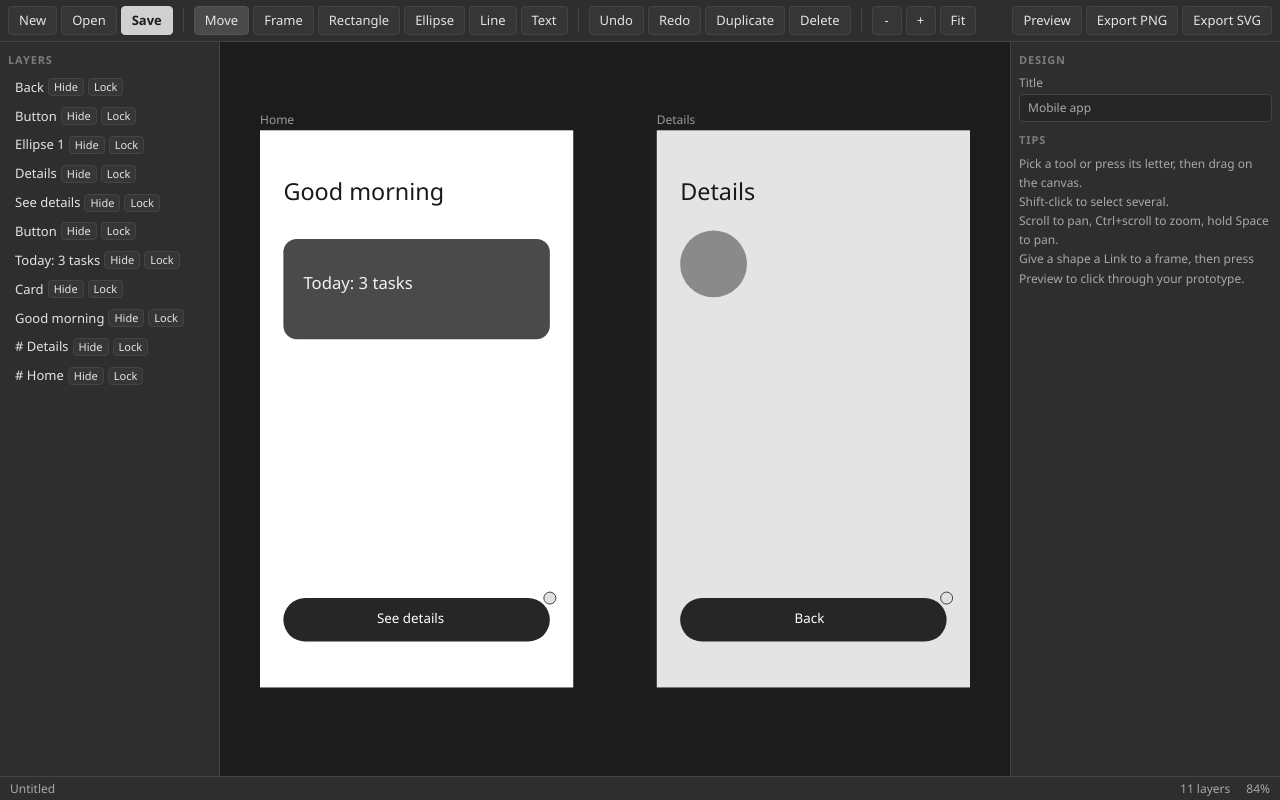
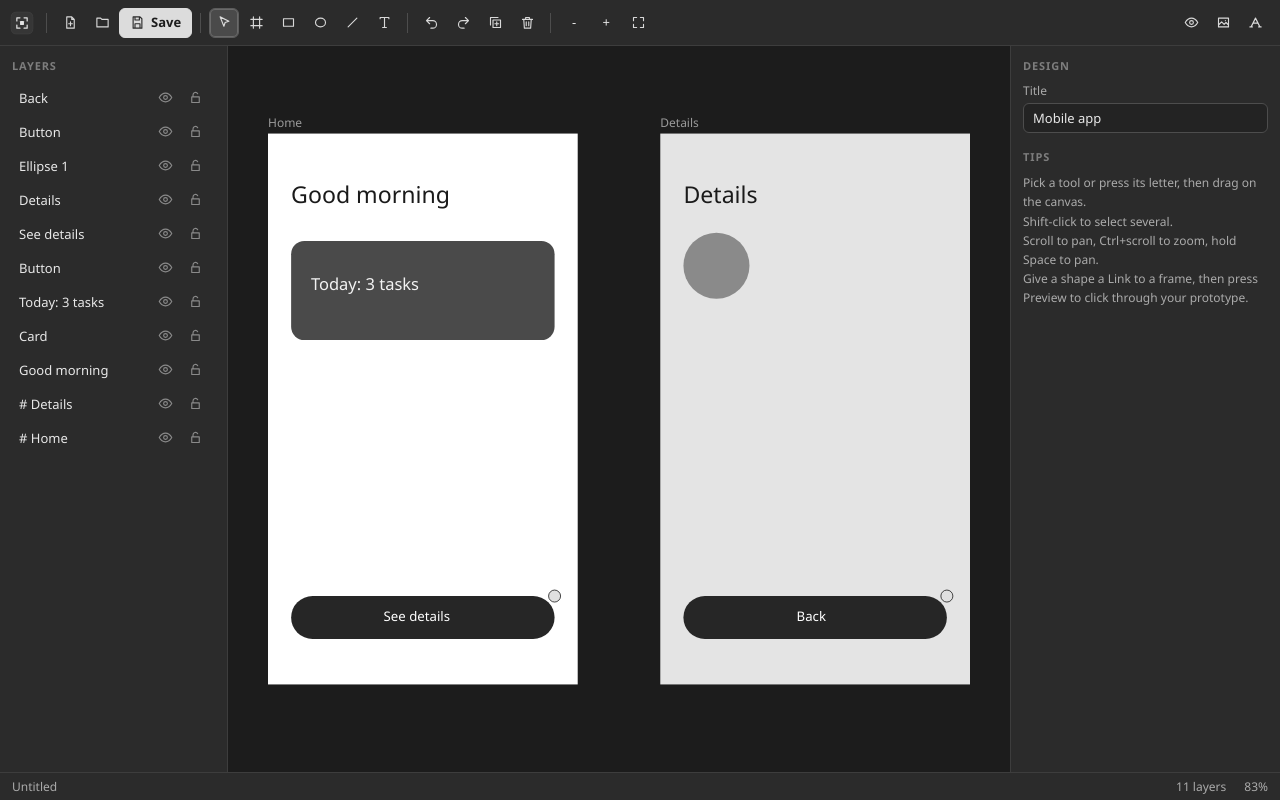
Before and after one commit to plawanpawin-byte/frameout, an Electron app: page renderer/index.html in a window 1280 px wide. Drawn offline with Linux system fonts and the light colour scheme.

Commit message:
Frameout 1.0.2: refreshed interface
Refreshed interface: line icons on every toolbar button, the app mark in the top bar, consistent control sizes and spacing, tidier side panels, and a toolbar that adapts to smaller windows. Also includes layout fixes and a fuller guide on the project page.

Co-Authored-By: Claude Opus 5.5 <noreply@anthropic.com>

```diff
--- a/package.json
+++ b/package.json
@@ -1,7 +1,7 @@
 {
   "name": "frameout",
   "productName": "Frameout",
-  "version": "1.0.1",
+  "version": "1.0.2",
   "description": "Design screens and clickable prototypes on an infinite canvas.",
   "main": "main.js",
   "author": "Lookout",
--- a/renderer/index.html
+++ b/renderer/index.html
@@ -10,6 +10,7 @@
 </head>
 <body>
 <div class="app" id="app"></div>
+<script src="kit.js"></script>
 <script src="app.js"></script>
 </body>
 </html>
--- /dev/null
+++ b/renderer/kit.js
@@ -0,0 +1,137 @@
+// Lookout UI kit: adds the app mark to the toolbar and monochrome line icons to buttons.
+// Purely visual. Buttons keep their text, so nothing else changes.
+(function () {
+  'use strict';
+  const NS = 'http://www.w3.org/2000/svg';
+  const P = {
+    plus: 'M12 5v14M5 12h14',
+    file: 'M14 3H6v18h12V7zM14 3v4h4M12 11v6M9 14h6',
+    folder: 'M3 7V5h6l2 2h10v12H3z',
+    save: 'M5 3h11l3 3v15H5zM8 3v5h7V3M8 21v-7h8v7',
+    saveas: 'M5 3h11l3 3v6M5 3v18h7M8 3v5h7V3M15 21l6-6-2-2-6 6v2z',
+    undo: 'M9 14L4 9l5-5M4 9h10a6 6 0 010 12h-3',
+    redo: 'M15 14l5-5-5-5M20 9H10a6 6 0 000 12h3',
+    trash: 'M4 7h16M10 11v6M14 11v6M6 7l1 14h10l1-14M9 7V4h6v3',
+    copy: 'M9 9h11v11H9zM5 15H4V4h11v1',
+    paste: 'M9 4h6v3H9zM8 5H5v16h14V5h-3',
+    dup: 'M8 8h12v12H8zM4 16V4h12M14 11v6M11 14h6',
+    download: 'M12 4v11M7 10l5 5 5-5M5 20h14',
+    fit: 'M4 9V4h5M15 4h5v5M20 15v5h-5M9 20H4v-5',
+    play: 'M7 4l13 8-13 8z',
+    stop: 'M6 6h12v12H6z',
+    pause: 'M7 5h3v14H7zM14 5h3v14h-3z',
+    rec: 'M12 5a7 7 0 100 14 7 7 0 000-14z',
+    scissors: 'M6 9a3 3 0 100-6 3 3 0 000 6zM6 21a3 3 0 100-6 3 3 0 000 6zM8.2 7.8L20 19M8.2 16.2L20 5',
+    pointer: 'M5 3l14 7-6 2-2 6z',
+    hand: 'M8 13V6a1.5 1.5 0 013 0v5M11 11V4.5a1.5 1.5 0 013 0V11M14 11V6a1.5 1.5 0 013 0v8a7 7 0 01-7 7 6 6 0 01-5-3l-2.5-4.5a1.5 1.5 0 012.6-1.5L8 15',
+    connector: 'M5 19L19 5M13 5h6v6',
+    frame: 'M7 3v18M17 3v18M3 7h18M3 17h18',
+    rect: 'M4 6h16v12H4z',
+    ellipse: 'M12 5c4.4 0 8 3.1 8 7s-3.6 7-8 7-8-3.1-8-7 3.6-7 8-7z',
+    line: 'M5 19L19 5',
+    text: 'M5 6V4h14v2M12 4v16M9 20h6',
+    highlight: 'M14 4l6 6-8 8H6v-6zM4 21h16',
+    pen: 'M4 20l4-1 11-11-3-3L5 16zM14 7l3 3',
+    redact: 'M4 8h16v8H4z',
+    sign: 'M3 17c3-6 5-9 7-9 3 0-2 9 1 9 2 0 3-3 5-3s1 3 5 3M3 21h18',
+    eraser: 'M8 20l-4-4 10-10 6 6-10 8zM12 20h8',
+    search: 'M11 4a7 7 0 100 14 7 7 0 000-14zM16 16l5 5',
+    list: 'M9 6h11M9 12h11M9 18h11M4 6h.01M4 12h.01M4 18h.01',
+    child: 'M5 4v8a3 3 0 003 3h11M15 11l4 4-4 4',
+    sibling: 'M5 6h14M5 12h14M12 15v6M9 18h6',
+    collapse: 'M6 9l6 6 6-6',
+    expand: 'M7 14l5-5 5 5',
+    calendar: 'M4 6h16v14H4zM4 10h16M8 3v5M16 3v5',
+    diamond: 'M12 3l9 9-9 9-9-9z',
+    up: 'M12 19V5M6 11l6-6 6 6',
+    down: 'M12 5v14M6 13l6 6 6-6',
+    refresh: 'M20 11a8 8 0 10-2.3 5.7M20 4v7h-7',
+    check: 'M4 12l5 5L20 6',
+    convert: 'M4 8h13M13 4l4 4-4 4M20 16H7M11 12l-4 4 4 4',
+    eye: 'M2 12s4-7 10-7 10 7 10 7-4 7-10 7S2 12 2 12zM12 9a3 3 0 100 6 3 3 0 000-6z',
+    info: 'M12 3a9 9 0 100 18 9 9 0 000-18zM12 11v6M12 7.5h.01',
+    front: 'M8 8h12v12H8zM4 4h10v3M4 4v10h3',
+    back: 'M4 4h12v12H4zM20 8v12H8v-4',
+    merge: 'M6 3v6a6 6 0 006 6h6M15 12l3 3-3 3M6 21v-4',
+    rotl: 'M4 10a8 8 0 112 6M4 4v6h6',
+    rotr: 'M20 10a8 8 0 10-2 6M20 4v6h-6',
+    blank: 'M6 3h12v18H6z',
+    extract: 'M14 3H6v18h12V7zM14 3v4h4M12 10v7M9 14l3 3 3-3',
+    mic: 'M12 3a3 3 0 00-3 3v6a3 3 0 006 0V6a3 3 0 00-3-3zM6 11a6 6 0 0012 0M12 17v4',
+    clear: 'M6 6l12 12M18 6L6 18',
+    gaps: 'M3 6v12M21 6v12M7 12h10M10 9l-3 3 3 3M14 9l3 3-3 3',
+    title: 'M4 5h16v14H4zM8 9h8M12 9v7',
+    dashed: 'M4 12h3M10 12h4M17 12h3',
+    arrow: 'M4 12h15M14 7l5 5-5 5',
+    elbow: 'M4 6h8v12h8',
+    label: 'M3 12l6-7h12v14H9zM8 12h.01',
+    image: 'M4 5h16v14H4zM4 16l5-5 4 4 3-3 4 4M15 9h.01',
+    vector: 'M5 19L12 5l7 14M8 13h8M3 19h4M17 19h4',
+    table: 'M4 5h16v14H4zM4 10h16M4 15h16M10 5v14',
+    lock: 'M6 11h12v9H6zM8 11V8a4 4 0 018 0v3',
+    unlock: 'M6 11h12v9H6zM8 11V8a4 4 0 017.5-2',
+    eyeoff: 'M3 3l18 18M10.6 6.1A10 10 0 0112 6c6 0 10 6 10 6a17 17 0 01-3 3.6M6.6 6.6C3.8 8.3 2 12 2 12s4 7 10 7a9.7 9.7 0 004.4-1',
+  };
+  const MAP = {
+    'New': 'file', 'Open': 'folder', 'Open project': 'folder', 'Open file': 'folder', 'Save': 'save', 'Save project': 'save', 'Save as': 'saveas',
+    'Undo': 'undo', 'Redo': 'redo', 'Delete': 'trash', 'Delete clip': 'trash', 'Remove selected': 'trash', 'Copy': 'copy', 'Paste': 'paste', 'Duplicate': 'dup',
+    'Export PNG': 'image', 'Export SVG': 'vector', 'Export CSV': 'table', 'Export': 'download', 'Export page as PNG': 'download', 'Extract all text': 'text',
+    'Fit': 'fit', 'Play': 'play', 'Stop': 'stop', 'Pause': 'pause', 'Resume': 'play', 'Record': 'rec', 'Split': 'scissors', 'Split here': 'scissors',
+    'Select': 'pointer', 'Move': 'pointer', 'Hand': 'hand', 'Connector': 'connector', 'Frame': 'frame', 'Rectangle': 'rect', 'Box': 'rect', 'Ellipse': 'ellipse', 'Line': 'line', 'Text': 'text',
+    'Highlight': 'highlight', 'Pen': 'pen', 'Redact': 'redact', 'Sign': 'sign', 'Erase': 'eraser', 'Preview': 'eye', 'Outline': 'list',
+    'Add child': 'child', 'Add sibling': 'sibling', 'Edit': 'pen', 'Collapse': 'collapse', 'Expand all': 'expand', 'Today': 'calendar',
+    'Add task': 'plus', 'Add milestone': 'diamond', 'Move up': 'up', 'Move down': 'down', 'Up': 'up', 'Down': 'down',
+    'Import media': 'plus', 'Add files': 'plus', 'Output folder': 'folder', 'Convert all': 'convert', 'Clear finished': 'clear', 'Show': 'folder', 'Show in folder': 'folder',
+    'Check file': 'check', 'Repair to new file': 'download', 'Refresh sources': 'refresh', 'Start recording': 'rec', 'Stop and review': 'stop', 'New recording': 'rec',
+    'Check for updates': 'refresh', 'Info': 'info', 'Merge': 'merge', 'Rotate L': 'rotl', 'Rotate R': 'rotr', 'Blank': 'blank', 'Extract': 'extract',
+    'Front': 'front', 'Back': 'back', 'Close gaps': 'gaps', 'Title text': 'title', 'Dashed': 'dashed', 'Arrow on/off': 'arrow', 'Straight / Elbow': 'elbow', 'Edit label': 'label',
+    'Cut': 'scissors', 'Trim to selection': 'fit', 'Locate missing files': 'search',
+  };
+  const LMAP = { 'Hide': 'eye', 'Show': 'eyeoff', 'Lock': 'unlock', 'Unlock': 'lock' };
+  function icon(name) {
+    const s = document.createElementNS(NS, 'svg');
+    s.setAttribute('viewBox', '0 0 24 24'); s.setAttribute('class', 'ic'); s.setAttribute('aria-hidden', 'true');
+    s.setAttribute('fill', 'none'); s.setAttribute('stroke', 'currentColor'); s.setAttribute('stroke-width', '1.8');
+    s.setAttribute('stroke-linecap', 'round'); s.setAttribute('stroke-linejoin', 'round');
+    const p = document.createElementNS(NS, 'path'); p.setAttribute('d', P[name]); s.append(p);
+    return s;
+  }
+  function decorate(b) {
+    if (b.tagName !== 'BUTTON' || !b.classList.contains('btn')) return;
+    const label = (b.textContent || '').trim();
+    const name = (b.closest('.list') && LMAP[label]) || MAP[label];
+    const cur = b.querySelector(':scope > svg.ic');
+    if (cur && cur.dataset.for === label) return;
+    if (cur) cur.remove();
+    if (!name) return;
+    const s = icon(name); s.dataset.for = label; b.prepend(s);
+    if (!b.title) b.title = label;
+  }
+  function brand(bar) {
+    if (!bar || bar.querySelector(':scope > .brand') || (document.title && (bar.textContent || '').includes(document.title))) return;
+    const name = document.title || '';
+    const d = document.createElement('div'); d.className = 'brand';
+    const img = document.createElement('img'); img.src = 'brand.svg'; img.alt = '';
+    const t = document.createElement('span'); t.textContent = name;
+    d.append(img, t);
+    const sep = document.createElement('span'); sep.className = 'sep';
+    bar.prepend(d, sep);
+  }
+  const MINOR = new Set(['New', 'Open', 'Undo', 'Redo', 'Copy', 'Paste', 'Duplicate', 'Delete', 'Front', 'Back', 'Fit', 'Hand', 'Merge', 'Move up', 'Move down', 'Today', 'Cut', 'Dashed', 'Arrow on/off', 'Straight / Elbow', 'Edit label', 'Output folder', 'Remove selected', 'Clear finished', 'Refresh sources', 'Stop', 'Collapse', 'Expand all', 'Select', 'Move']);
+  function fitBar(bar) {
+    bar.classList.remove('c1', 'c2', 'c3');
+    bar.querySelectorAll(':scope > .btn').forEach((b) => b.classList.toggle('minor', MINOR.has((b.textContent || '').trim())));
+    for (const c of ['c1', 'c2', 'c3']) { if (bar.scrollWidth <= bar.clientWidth + 1) break; bar.classList.add(c); }
+  }
+  window.addEventListener('resize', () => { const bar = document.querySelector('.app > .toolbar'); if (bar) fitBar(bar); });
+  let queued = false;
+  function sweep() {
+    queued = false;
+    document.querySelectorAll('.btn').forEach(decorate);
+    const bar = document.querySelector('.app > .toolbar');
+    if (bar && bar.children.length) { brand(bar); fitBar(bar); }
+  }
+  const mo = new MutationObserver(() => { if (!queued) { queued = true; requestAnimationFrame(sweep); } });
+  function start() { mo.observe(document.body, { childList: true, subtree: true, characterData: true }); sweep(); }
+  if (document.readyState === 'loading') document.addEventListener('DOMContentLoaded', start); else start();
+})();
--- a/renderer/lookout.css
+++ b/renderer/lookout.css
@@ -1,62 +1,119 @@
-/* Lookout gray UI kit: flat, no glow, no gradients, no hue. */
+/* Lookout gray UI kit v2: flat, calm, no hue. Shared by every Lookout app. */
 :root{
-  --bg:#262626; --bg-2:#2e2e2e; --bg-3:#363636; --line:#444; --line-2:#555;
-  --text:#e4e4e4; --text-2:#a8a8a8; --text-3:#7c7c7c;
-  --accent:#d0d0d0; --accent-ink:#1c1c1c; --focus:#9a9a9a;
-  --radius:4px; --font:"Segoe UI",system-ui,-apple-system,sans-serif; --mono:Consolas,"Cascadia Mono",monospace;
+  --bg:#232323; --bg-2:#2b2b2b; --bg-3:#333333; --bg-4:#3b3b3b; --stage:#1c1c1c;
+  --line:#3d3d3d; --line-2:#4d4d4d; --line-3:#5c5c5c;
+  --text:#e8e8e8; --text-2:#ababab; --text-3:#7d7d7d;
+  --accent:#dcdcdc; --accent-ink:#1b1b1b; --focus:#a0a0a0;
+  --radius:6px; --h:30px;
+  --font:"Segoe UI Variable Text","Segoe UI",system-ui,-apple-system,sans-serif; --mono:Consolas,"Cascadia Mono",monospace;
 }
 *{box-sizing:border-box;margin:0;padding:0}
 html,body{height:100%;background:var(--bg);color:var(--text);font:13px/1.45 var(--font);overflow:hidden;user-select:none;-webkit-font-smoothing:antialiased}
 button,input,select,textarea{font:inherit;color:inherit}
 .app{display:grid;grid-template-rows:auto 1fr auto;height:100vh}
-.toolbar{display:flex;align-items:center;gap:4px;padding:6px 8px;background:var(--bg-2);border-bottom:1px solid var(--line);flex-wrap:wrap}
-.toolbar .sep{width:1px;align-self:stretch;background:var(--line);margin:2px 6px}
-.toolbar .grow{flex:1}
-.btn{background:var(--bg-3);border:1px solid var(--line);border-radius:var(--radius);padding:4px 10px;cursor:pointer;white-space:nowrap}
-.btn:hover{background:#404040;border-color:var(--line-2)}
+
+/* ---------- toolbar ---------- */
+.toolbar{display:flex;align-items:center;gap:2px;padding:7px 10px;min-height:46px;background:var(--bg-2);border-bottom:1px solid var(--line);flex-wrap:nowrap;overflow-x:auto;overflow-y:hidden;scrollbar-width:none}
+.toolbar::-webkit-scrollbar{height:0}
+.toolbar>*{flex-shrink:0}
+.toolbar .sep{width:1px;height:20px;align-self:center;background:var(--line-2);margin:0 6px}
+.toolbar .grow{flex:1 1 auto;min-width:8px}
+.toolbar input[type=text],.toolbar input[type=search]{width:170px}
+.brand{display:flex;align-items:center;gap:8px;padding-right:6px;margin-right:4px;font-weight:600;font-size:13px;color:var(--text)}
+.brand img{width:24px;height:24px;border-radius:6px;display:block}
+.brand+.sep{margin-left:0}
+
+/* ---------- buttons ---------- */
+.btn{display:inline-flex;align-items:center;justify-content:center;gap:6px;height:var(--h);padding:0 10px;background:var(--bg-3);border:1px solid var(--line);border-radius:var(--radius);cursor:pointer;white-space:nowrap;line-height:1;transition:background .08s,border-color .08s}
+.btn:hover{background:var(--bg-4);border-color:var(--line-2)}
 .btn:active{background:#2a2a2a}
-.btn:focus-visible,input:focus-visible,select:focus-visible,textarea:focus-visible,[tabindex]:focus-visible{outline:1px solid var(--focus);outline-offset:1px}
+.btn:focus-visible,input:focus-visible,select:focus-visible,textarea:focus-visible,[tabindex]:focus-visible{outline:2px solid var(--focus);outline-offset:1px}
 .btn.primary{background:var(--accent);color:var(--accent-ink);border-color:var(--accent);font-weight:600}
-.btn.primary:hover{background:#e0e0e0}
-.btn.on{background:#4a4a4a;border-color:var(--line-2)}
-.btn[disabled]{opacity:.4;pointer-events:none}
-.btn.icon{padding:4px 8px;min-width:30px;text-align:center}
-input[type=text],input[type=number],input[type=search],select,textarea{background:var(--bg);border:1px solid var(--line);border-radius:var(--radius);padding:4px 8px;user-select:text}
-input[type=range]{accent-color:#bdbdbd}
-input[type=color]{border:1px solid var(--line);background:var(--bg);width:28px;height:24px;padding:1px;border-radius:var(--radius)}
-label.field{display:flex;flex-direction:column;gap:3px;color:var(--text-2);font-size:12px}
-.main{display:flex;min-height:0}
-.sidebar{width:220px;background:var(--bg-2);border-right:1px solid var(--line);overflow:auto;padding:8px;flex-shrink:0}
-.sidebar.right{border-right:0;border-left:1px solid var(--line);width:250px}
-.sidebar h3,.panel-title{font-size:11px;text-transform:uppercase;letter-spacing:.08em;color:var(--text-3);margin:10px 0 6px;font-weight:600}
+.btn.primary:hover{background:#ececec;border-color:#ececec}
+.btn.on{background:#4a4a4a;border-color:var(--line-3);box-shadow:inset 0 0 0 1px #6a6a6a}
+.btn[disabled]{opacity:.38;pointer-events:none}
+.btn.icon{padding:0;width:var(--h);min-width:var(--h)}
+.btn .ic{width:15px;height:15px;flex-shrink:0;display:block;opacity:.92}
+.toolbar .btn:not(.primary):not(.on){background:transparent;border-color:transparent}
+.toolbar .btn:not(.primary):not(.on):hover{background:var(--bg-4);border-color:var(--line-2)}
+
+.toolbar.c1 .btn.minor:not(.primary):has(> svg.ic),.toolbar.c2 .btn:not(.primary):has(> svg.ic),.toolbar.c3 .btn:has(> svg.ic){font-size:0;gap:0;width:var(--h);padding:0}
+.toolbar.c2 .brand span{display:none}
+.toolbar.c2 input[type=text],.toolbar.c2 input[type=search]{width:120px}
+
+/* ---------- fields ---------- */
+input[type=text],input[type=number],input[type=search],input[type=date],select,textarea{background:var(--bg);border:1px solid var(--line-2);border-radius:var(--radius);padding:0 9px;height:var(--h);user-select:text;min-width:0}
+textarea{height:auto;padding:7px 9px;resize:vertical;line-height:1.45}
+select{padding-right:6px;cursor:pointer}
+input:hover,select:hover,textarea:hover{border-color:var(--line-3)}
+input[type=range]{accent-color:#c8c8c8;height:var(--h)}
+input[type=checkbox]{accent-color:#c8c8c8;width:15px;height:15px;cursor:pointer}
+input[type=color]{border:1px solid var(--line-2);background:var(--bg);width:30px;height:var(--h);padding:2px;border-radius:var(--radius)}
+label.field{display:flex;flex-direction:column;gap:4px;color:var(--text-2);font-size:12px}
+label.field>input,label.field>select,label.field>textarea{width:100%;color:var(--text);font-size:13px}
+
+/* ---------- layout ---------- */
+.main{display:flex;min-height:0;min-width:0}
+.sidebar{width:228px;background:var(--bg-2);border-right:1px solid var(--line);overflow:auto;padding:10px 12px 14px;flex-shrink:0}
+.sidebar.right{border-right:0;border-left:1px solid var(--line);width:272px}
+.sidebar h3,.panel-title{font-size:11px;text-transform:uppercase;letter-spacing:.08em;color:var(--text-3);margin:16px 0 8px;font-weight:600}
 .sidebar h3:first-child{margin-top:2px}
-.stage{flex:1;min-width:0;min-height:0;position:relative;background:#1f1f1f;overflow:auto}
-.status{display:flex;gap:16px;align-items:center;padding:3px 10px;background:var(--bg-2);border-top:1px solid var(--line);color:var(--text-2);font-size:12px}
+.sidebar input[type=text],.sidebar input[type=search],.sidebar select,.sidebar textarea{width:100%}
+.sidebar .row{flex-wrap:wrap}
+.sidebar .row>.btn{flex:1 1 auto}
+.sidebar .row>label.field{flex:1 1 0;min-width:0}
+.sidebar label.field{margin-bottom:10px}
+.sidebar .btn{width:auto}
+.sidebar>.btn{width:100%;margin-bottom:6px}
+.stage{flex:1;min-width:0;min-height:0;position:relative;background:var(--stage);overflow:auto}
+.status{display:flex;gap:18px;align-items:center;height:28px;padding:0 12px;background:var(--bg-2);border-top:1px solid var(--line);color:var(--text-2);font-size:12px;white-space:nowrap;overflow:hidden}
 .status .grow{flex:1}
 .list{display:flex;flex-direction:column;gap:2px}
-.list .item{padding:5px 8px;border-radius:var(--radius);cursor:pointer;border:1px solid transparent;display:flex;gap:6px;align-items:center}
+.list .item{padding:6px 8px;border-radius:var(--radius);cursor:pointer;border:1px solid transparent;display:flex;gap:6px;align-items:center;min-height:30px}
 .list .item:hover{background:var(--bg-3)}
-.list .item.sel{background:#444;border-color:var(--line-2)}
+.list .item.sel{background:var(--bg-4);border-color:var(--line-2)}
 .row{display:flex;gap:6px;align-items:center}
+.grow{flex:1 1 auto;min-width:0}
+.brow{display:grid;grid-template-columns:1fr 1fr;gap:6px;margin-bottom:6px}
+.brow>.btn{justify-content:flex-start}
+.frow{display:flex;align-items:center;gap:8px;margin-bottom:8px;color:var(--text-2)}
+.frow>input[type=text],.frow>input[type=number]{flex:1;color:var(--text)}
+.frow>span:first-child{min-width:44px}
+.frow>select{flex:1;min-width:0}
+.sidebar input[type=range]{width:100%}
+.sidebar .swatches{margin-bottom:10px}
+.list .item .btn{height:24px!important;width:26px!important;padding:0!important;font-size:0!important;gap:0;background:transparent;border-color:transparent;opacity:.55}
+.list .item:hover .btn,.list .item.sel .btn{opacity:1}
+.list .item .btn:hover{background:var(--bg-4);border-color:var(--line-2)}
 .col{display:flex;flex-direction:column;gap:6px}
 .muted{color:var(--text-2)}
-.empty{position:absolute;inset:0;display:flex;flex-direction:column;align-items:center;justify-content:center;gap:10px;color:var(--text-3);text-align:center;padding:20px}
-.empty .big{font-size:18px;color:var(--text-2)}
-.modal-back{position:fixed;inset:0;background:rgba(0,0,0,.55);display:flex;align-items:center;justify-content:center;z-index:50}
-.modal{background:var(--bg-2);border:1px solid var(--line-2);border-radius:6px;min-width:340px;max-width:80vw;max-height:85vh;overflow:auto;padding:16px;display:flex;flex-direction:column;gap:12px}
-.modal h2{font-size:15px;font-weight:600}
-.toast{position:fixed;left:50%;bottom:34px;transform:translateX(-50%);background:var(--bg-3);border:1px solid var(--line-2);padding:7px 14px;border-radius:var(--radius);z-index:60}
-.progress{height:6px;background:var(--bg);border:1px solid var(--line);border-radius:3px;overflow:hidden}
-.progress>i{display:block;height:100%;background:var(--accent);width:0}
-table.grid{border-collapse:collapse;width:100%}
-table.grid th,table.grid td{border:1px solid var(--line);padding:4px 8px;text-align:left}
-table.grid th{background:var(--bg-2);color:var(--text-2);font-weight:600}
+.empty{position:absolute;inset:0;display:flex;flex-direction:column;align-items:center;justify-content:center;gap:12px;color:var(--text-3);text-align:center;padding:24px}
+.empty .big{font-size:18px;color:var(--text-2);font-weight:600}
+
+/* ---------- overlays ---------- */
+.modal-back{position:fixed;inset:0;background:rgba(0,0,0,.6);display:flex;align-items:center;justify-content:center;z-index:50}
+.modal{background:var(--bg-2);border:1px solid var(--line-2);border-radius:10px;min-width:360px;max-width:80vw;max-height:85vh;overflow:auto;padding:20px;display:flex;flex-direction:column;gap:14px;box-shadow:0 18px 50px rgba(0,0,0,.5)}
+.modal h2{font-size:16px;font-weight:600}
+.toast{position:fixed;left:50%;bottom:40px;transform:translateX(-50%);background:var(--bg-4);border:1px solid var(--line-3);padding:9px 16px;border-radius:8px;z-index:60;box-shadow:0 8px 24px rgba(0,0,0,.4)}
+.progress{height:6px;background:var(--bg);border:1px solid var(--line);border-radius:4px;overflow:hidden}
+.progress>i,.progress>div{display:block;height:100%;background:var(--accent);width:0}
+
+/* ---------- tables ---------- */
+table.grid{border-collapse:separate;border-spacing:0;width:100%}
+table.grid th,table.grid td{border-bottom:1px solid var(--line);padding:0 12px;height:38px;text-align:left;vertical-align:middle}
+table.grid th{background:var(--bg-2);color:var(--text-2);font-weight:600;font-size:12px;position:sticky;top:0;z-index:1;height:34px}
+table.grid tbody tr:hover td{background:#262626}
+table.grid tr.sel td{background:#353535}
+table.grid tbody tr{cursor:default}
+table.grid td .btn{height:26px;margin-left:8px;vertical-align:middle}
+table.grid td{white-space:nowrap}
+
+/* ---------- misc ---------- */
 ::-webkit-scrollbar{width:11px;height:11px}
-::-webkit-scrollbar-thumb{background:#4a4a4a;border:2px solid var(--bg);border-radius:6px}
-::-webkit-scrollbar-track{background:var(--bg)}
-.swatches{display:flex;flex-wrap:wrap;gap:4px}
-.swatches button{width:22px;height:22px;border:1px solid var(--line-2);border-radius:3px;cursor:pointer;padding:0}
-.swatches button.on{outline:2px solid var(--accent);outline-offset:1px}
-.progress>div{display:block;height:100%;background:var(--accent)}
-table.grid tr.sel td{background:#3a3a3a}
-table.grid tbody tr{cursor:default}
+::-webkit-scrollbar-thumb{background:#474747;border:3px solid transparent;background-clip:padding-box;border-radius:8px}
+::-webkit-scrollbar-thumb:hover{background:#5a5a5a;background-clip:padding-box;border:3px solid transparent}
+::-webkit-scrollbar-track,::-webkit-scrollbar-corner{background:transparent}
+.swatches{display:flex;flex-wrap:wrap;gap:6px}
+.swatches button{width:24px;height:24px;border:1px solid var(--line-3);border-radius:5px;cursor:pointer;padding:0}
+.swatches button.on{outline:2px solid var(--accent);outline-offset:2px}
+kbd{font-family:var(--mono);font-size:11px;background:var(--bg-3);border:1px solid var(--line-2);border-bottom-width:2px;border-radius:4px;padding:0 5px}
```
Also changed, not shown: README.md, renderer/brand.svg (added), screenshots/01-canvas.png, screenshots/02-layer-properties.png, screenshots/03-multi-select.png.
